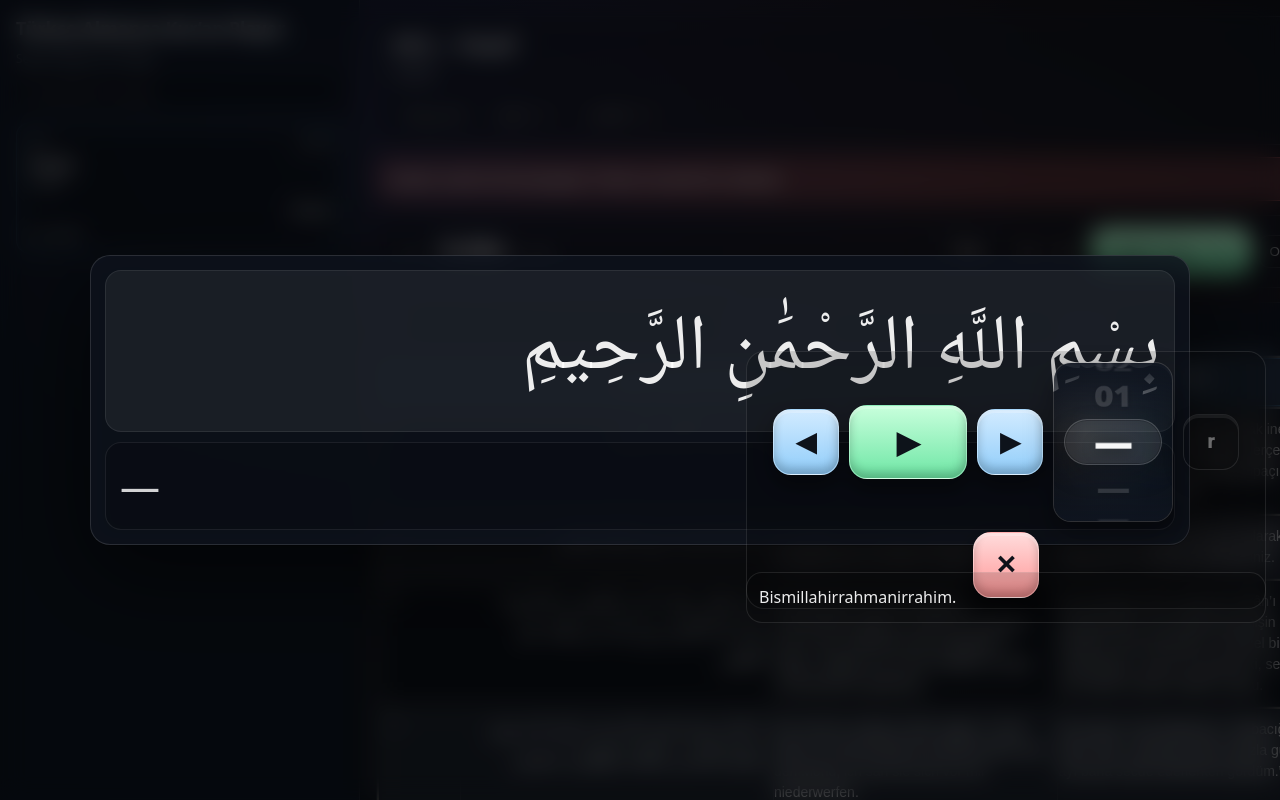
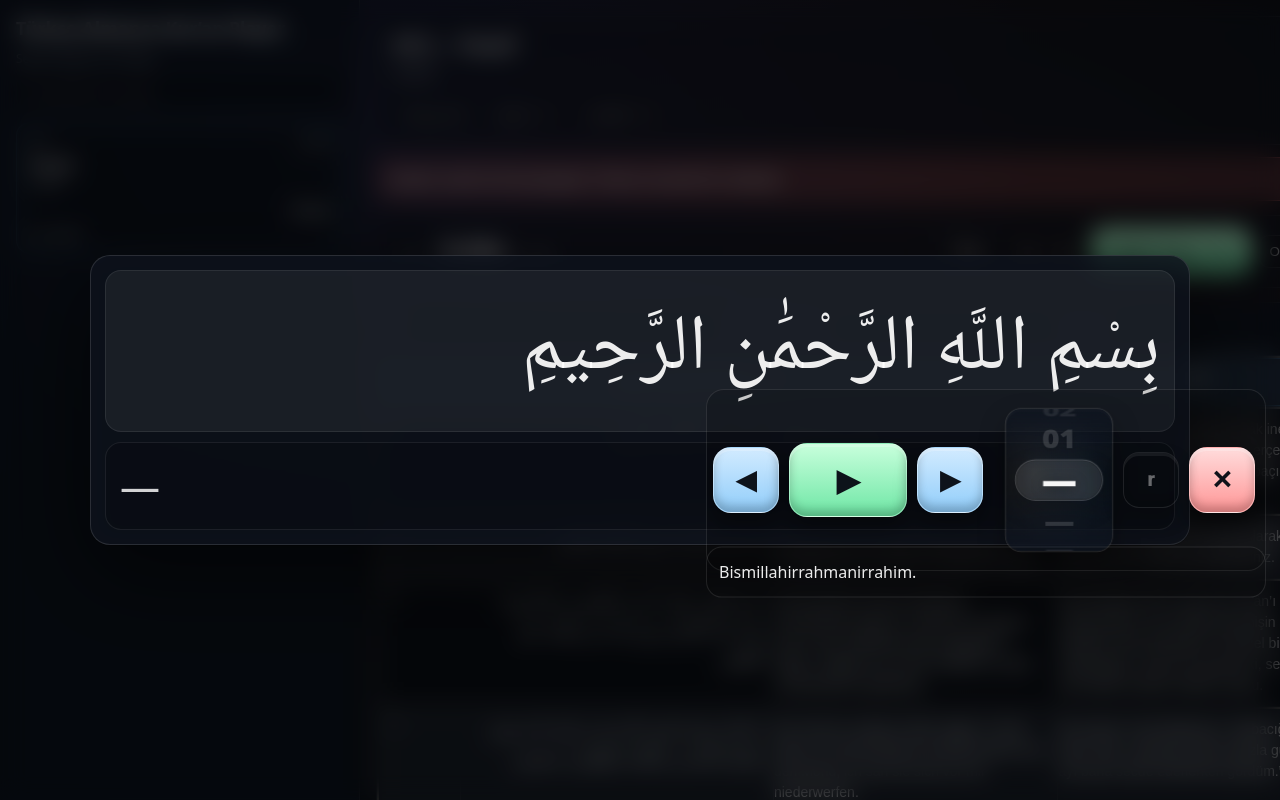
Before and after one commit to sunrise8030/Qatd, a React (Vite) app: page / in a window 1280 px wide. Both pictures are taken after a click on the button "Single Player". Shown: the top 800 px of the page. Built offline with nearby package versions, Linux system fonts and the light colour scheme.

Commit message:
Update App.jsx

```diff
--- a/src/App.jsx
+++ b/src/App.jsx
@@ -1,15 +1,6 @@
-// =========================================================
-// src/App.jsx (TAM DOSYA)
-// - Single Player UI:
-//   - Arabic + German: üstte (card içinde)
-//   - Player dock: fixed, SAĞA yaslı
-//   - Turkish: player dock'un ALTINDA ayrı fixed panel
-// - Repeat (R): r=1, rr=2
-//   - ayet segmenti (start/end) bittiğinde tekrar play eder
-//   - tekrarlar bitince pause + ayet başına döner
-// - Çark: Yukarı kaydırınca ayet ARTAR, STEP_PX=22
-// - Diğer fonksiyonlar bozulmaz: Timeline/Sync/GitHub/Import-Export/Draft vs.
-// =========================================================
+// =========================
+// FILE: src/App.jsx
+// =========================
 import React, { useCallback, useEffect, useMemo, useRef, useState } from "react";
 import "./styles.css";
 
@@ -358,8 +349,7 @@ function Timeline({
 /**
  * DİKEY 3D RULMAN
  * - Yukarı kaydırınca ARTAR
- * - STEP_PX=22 (hassas)
- * - wheel daha hassas
+ * - STEP_PX=22
  */
 function IOSPickerWheelVertical3D({ disabled, value, onStep }) {
   const ref = useRef(null);
@@ -390,14 +380,12 @@ function IOSPickerWheelVertical3D({ disabled, value, onStep }) {
   const tickSteps = () => {
     let did = false;
 
-    // up => +1
     while (accumPxRef.current <= -STEP_PX) {
       onStep(+1);
       accumPxRef.current += STEP_PX;
       did = true;
     }
 
-    // down => -1
     while (accumPxRef.current >= STEP_PX) {
       onStep(-1);
       accumPxRef.current -= STEP_PX;
@@ -415,7 +403,7 @@ function IOSPickerWheelVertical3D({ disabled, value, onStep }) {
     }
 
     const DECAY = 0.006;
-    const MAX_MS = 1200;
+    const MAX_MS = 1100;
     const startTs = performance.now();
     let last = performance.now();
 
@@ -477,7 +465,7 @@ function IOSPickerWheelVertical3D({ disabled, value, onStep }) {
     stop();
 
     const dy = e.deltaY;
-    const steps = clamp(Math.round(Math.abs(dy) / 28), 1, 12);
+    const steps = clamp(Math.round(Math.abs(dy) / 28), 1, 10);
     const dir = dy < 0 ? +1 : -1;
 
     for (let i = 0; i < steps; i += 1) onStep(dir);
@@ -546,9 +534,9 @@ function IOSPickerWheelVertical3D({ disabled, value, onStep }) {
 
 /**
  * Single Player:
- * - Arabic + German üstte (card)
- * - Dock: fixed sağda
- * - Turkish: dock altında ayrı panel
+ * - Arapça + Almanca üstte
+ * - Dock: fixed sağ (tek satır; wrap yok; overflowX auto)
+ * - Türkçe: dock altında ayrı panel
  */
 function SinglePlayerPanel({
   open,
@@ -588,14 +576,17 @@ function SinglePlayerPanel({
 
   const ay = Number(verse?.ayah || 0);
 
-  // Dock sağda, ekranın 3/5 aşağısı
+  const DOCK_TOP = "60%";
+  const RIGHT = 14;
+  const DOCK_W = "min(560px, calc(100% - 28px))";
+
   const dock = {
     position: "fixed",
-    right: 14,
-    top: "60%",
+    right: RIGHT,
+    top: DOCK_TOP,
     transform: "translateY(-50%)",
     zIndex: 10001,
-    width: "min(520px, calc(100% - 28px))",
+    width: DOCK_W,
     minHeight: 92,
     padding: 10,
     borderRadius: 18,
@@ -603,7 +594,10 @@ function SinglePlayerPanel({
     background: "rgba(0,0,0,0.16)",
     display: "flex",
     alignItems: "center",
-    justifyContent: "center",
+    justifyContent: "flex-end",
+    overflowX: "auto", // ✅ tek satır garantisi
+    overflowY: "hidden",
+    WebkitOverflowScrolling: "touch",
     pointerEvents: "auto",
   };
 
@@ -611,17 +605,20 @@ function SinglePlayerPanel({
     display: "flex",
     gap: 10,
     alignItems: "center",
-    flexWrap: "wrap",
-    justifyContent: "center",
+    flexWrap: "nowrap", // ✅ wrap kapalı
+    whiteSpace: "nowrap",
+    justifyContent: "flex-end",
   };
 
+  // Türkçe panel: dock'un hemen altına hizalı
   const trPanel = {
     position: "fixed",
-    right: 14,
-    top: "calc(60% + 92px)",
+    right: RIGHT,
+    top: `calc(${DOCK_TOP} + 92px)`,
+    transform: "translateY(-50%)",
     zIndex: 10001,
-    width: "min(520px, calc(100% - 28px))",
-    maxHeight: "30vh",
+    width: DOCK_W,
+    maxHeight: "32vh",
     overflow: "auto",
     padding: 12,
     borderRadius: 16,
@@ -634,7 +631,6 @@ function SinglePlayerPanel({
 
   return (
     <div className="singlePlayerBackdrop" role="dialog" aria-modal="true" aria-label="Single Player">
-      {/* Üst içerik: Arapça + Almanca */}
       <div className="singlePlayerCard">
         <div className="singlePlayerLines">
           <div className="singlePlayerLine singlePlayerLineAr" dir="rtl">
@@ -642,12 +638,9 @@ function SinglePlayerPanel({
           </div>
 
           <div className="singlePlayerLine singlePlayerLineDe">{(verse?.de || "—").trim()}</div>
-
-          {/* Türkçe burada artık yok */}
         </div>
       </div>
 
-      {/* ✅ FIXED DOCK (sağa yaslı) */}
       <div className="singlePlayerControls" style={dock}>
         <div className="singlePlayerBtns" style={dockRow}>
           <button className="spBtn" type="button" onClick={onPrev} aria-label="Prev">
@@ -662,7 +655,10 @@ function SinglePlayerPanel({
             ▶
           </button>
 
-          <IOSPickerWheelVertical3D disabled={dialDisabled} value={ay} onStep={onDialStep} />
+          {/* çark biraz kompakt: tek satır için */}
+          <div style={{ transform: "scale(0.90)", transformOrigin: "center right" }}>
+            <IOSPickerWheelVertical3D disabled={dialDisabled} value={ay} onStep={onDialStep} />
+          </div>
 
           <button
             className={`spRBtn ${repeatMode ? "on" : "off"}`}
@@ -682,7 +678,6 @@ function SinglePlayerPanel({
         </div>
       </div>
 
-      {/* ✅ Türkçe panel dock'un altında */}
       <div style={trPanel} aria-label="Turkish">
         {(verse?.tr || "—").trim()}
       </div>
@@ -722,12 +717,8 @@ function PlayerControls({
       <div className="liveTimeBar">
         <div className="liveTime">
           <span className="liveLabel">LIVE</span>
-          <span className="liveSec">
-            {Number.isFinite(currentTime) ? currentTime.toFixed(2) : "0.00"}s
-          </span>
-          <span className="liveDur muted">
-            / {Number.isFinite(duration) ? duration.toFixed(2) : "0.00"}s
-          </span>
+          <span className="liveSec">{Number.isFinite(currentTime) ? currentTime.toFixed(2) : "0.00"}s</span>
+          <span className="liveDur muted">/ {Number.isFinite(duration) ? duration.toFixed(2) : "0.00"}s</span>
         </div>
 
         <div className="liveActions">
@@ -741,11 +732,7 @@ function PlayerControls({
             ▶
           </button>
 
-          <button
-            className={`btnSinglePlayer ${singleOn ? "on" : ""}`}
-            type="button"
-            onClick={onToggleSingle}
-          >
+          <button className={`btnSinglePlayer ${singleOn ? "on" : ""}`} type="button" onClick={onToggleSingle}>
             {singleOn ? "Single Player: ON" : "Single Player"}
           </button>
 
@@ -1022,22 +1009,12 @@ function SyncPanel({
             <div className="syncInputs">
               <label className="miniLabel">
                 start
-                <input
-                  className="miniInput"
-                  value={startInput}
-                  onChange={(e) => setStartInput(e.target.value)}
-                  inputMode="decimal"
-                />
+                <input className="miniInput" value={startInput} onChange={(e) => setStartInput(e.target.value)} inputMode="decimal" />
               </label>
 
               <label className="miniLabel">
                 end
-                <input
-                  className="miniInput"
-                  value={endInput}
-                  onChange={(e) => setEndInput(e.target.value)}
-                  inputMode="decimal"
-                />
+                <input className="miniInput" value={endInput} onChange={(e) => setEndInput(e.target.value)} inputMode="decimal" />
               </label>
 
               <div className="syncMetaInline">
@@ -1050,34 +1027,18 @@ function SyncPanel({
           <div className="syncRow">
             <div className="syncNudgeGroup">
               <span className="muted">Start:</span>
-              <button className="btnTiny" type="button" onClick={() => nudgeStart(-0.1)} disabled={!active}>
-                -0.1
-              </button>
-              <button className="btnTiny" type="button" onClick={() => nudgeStart(+0.1)} disabled={!active}>
-                +0.1
-              </button>
-              <button className="btnTiny" type="button" onClick={() => nudgeStart(-0.5)} disabled={!active}>
-                -0.5
-              </button>
-              <button className="btnTiny" type="button" onClick={() => nudgeStart(+0.5)} disabled={!active}>
-                +0.5
-              </button>
+              <button className="btnTiny" type="button" onClick={() => nudgeStart(-0.1)} disabled={!active}>-0.1</button>
+              <button className="btnTiny" type="button" onClick={() => nudgeStart(+0.1)} disabled={!active}>+0.1</button>
+              <button className="btnTiny" type="button" onClick={() => nudgeStart(-0.5)} disabled={!active}>-0.5</button>
+              <button className="btnTiny" type="button" onClick={() => nudgeStart(+0.5)} disabled={!active}>+0.5</button>
             </div>
 
             <div className="syncNudgeGroup">
               <span className="muted">End:</span>
-              <button className="btnTiny" type="button" onClick={() => nudgeEnd(-0.1)} disabled={!active}>
-                -0.1
-              </button>
-              <button className="btnTiny" type="button" onClick={() => nudgeEnd(+0.1)} disabled={!active}>
-                +0.1
-              </button>
-              <button className="btnTiny" type="button" onClick={() => nudgeEnd(-0.5)} disabled={!active}>
-                -0.5
-              </button>
-              <button className="btnTiny" type="button" onClick={() => nudgeEnd(+0.5)} disabled={!active}>
-                +0.5
-              </button>
+              <button className="btnTiny" type="button" onClick={() => nudgeEnd(-0.1)} disabled={!active}>-0.1</button>
+              <button className="btnTiny" type="button" onClick={() => nudgeEnd(+0.1)} disabled={!active}>+0.1</button>
+              <button className="btnTiny" type="button" onClick={() => nudgeEnd(-0.5)} disabled={!active}>-0.5</button>
+              <button className="btnTiny" type="button" onClick={() => nudgeEnd(+0.5)} disabled={!active}>+0.5</button>
             </div>
           </div>
         </div>
@@ -1086,54 +1047,28 @@ function SyncPanel({
           <div className="syncRow">
             <label className="miniLabel">
               Jump ayah
-              <input
-                className="miniInput"
-                value={jumpAyah}
-                onChange={(e) => setJumpAyah(e.target.value)}
-                inputMode="numeric"
-              />
+              <input className="miniInput" value={jumpAyah} onChange={(e) => setJumpAyah(e.target.value)} inputMode="numeric" />
             </label>
-            <button className="btnSmall" type="button" onClick={jumpToAyah}>
-              Go
-            </button>
+            <button className="btnSmall" type="button" onClick={jumpToAyah}>Go</button>
 
             <label className="miniLabel">
               Jump time (s)
-              <input
-                className="miniInput"
-                value={jumpTime}
-                onChange={(e) => setJumpTime(e.target.value)}
-                inputMode="decimal"
-              />
+              <input className="miniInput" value={jumpTime} onChange={(e) => setJumpTime(e.target.value)} inputMode="decimal" />
             </label>
-            <button className="btnSmall" type="button" onClick={jumpToTime}>
-              Seek
-            </button>
+            <button className="btnSmall" type="button" onClick={jumpToTime}>Seek</button>
           </div>
 
           <div className="syncRow">
-            <button className="btnSmall" type="button" onClick={onJumpFirstUntimed}>
-              First untimed
-            </button>
+            <button className="btnSmall" type="button" onClick={onJumpFirstUntimed}>First untimed</button>
             <div className="divider" />
-            <button className="btnSmall" type="button" onClick={onSaveDraft}>
-              Save draft
-            </button>
-            <button className="btnSmall" type="button" onClick={onRestoreDraft}>
-              Restore draft
-            </button>
-            <button className="btnSmall" type="button" onClick={onClearDraft}>
-              Clear draft
-            </button>
+            <button className="btnSmall" type="button" onClick={onSaveDraft}>Save draft</button>
+            <button className="btnSmall" type="button" onClick={onRestoreDraft}>Restore draft</button>
+            <button className="btnSmall" type="button" onClick={onClearDraft}>Clear draft</button>
           </div>
 
           <div className="syncRow">
-            <button className="btnSmall" type="button" onClick={onExportJson}>
-              Export JSON
-            </button>
-            <button className="btnSmall" type="button" onClick={() => fileRef.current?.click()}>
-              Import JSON
-            </button>
+            <button className="btnSmall" type="button" onClick={onExportJson}>Export JSON</button>
+            <button className="btnSmall" type="button" onClick={() => fileRef.current?.click()}>Import JSON</button>
             <input
               ref={fileRef}
               type="file"
@@ -1173,57 +1108,31 @@ function SyncPanel({
               <div className="syncRow">
                 <label className="miniLabel">
                   Repo (owner/repo)
-                  <input
-                    className="miniInput"
-                    value={ghRepo}
-                    onChange={(e) => setGhRepo(e.target.value)}
-                    placeholder="yourname/yourrepo"
-                  />
+                  <input className="miniInput" value={ghRepo} onChange={(e) => setGhRepo(e.target.value)} placeholder="yourname/yourrepo" />
                 </label>
 
                 <label className="miniLabel">
                   Branch
-                  <input
-                    className="miniInput"
-                    value={ghBranch}
-                    onChange={(e) => setGhBranch(e.target.value)}
-                    placeholder="main"
-                  />
+                  <input className="miniInput" value={ghBranch} onChange={(e) => setGhBranch(e.target.value)} placeholder="main" />
                 </label>
               </div>
 
               <div className="syncRow">
                 <label className="miniLabel">
                   File path in repo
-                  <input
-                    className="miniInput"
-                    value={ghPath}
-                    onChange={(e) => setGhPath(e.target.value)}
-                    placeholder="public/data/yusuf.json"
-                  />
+                  <input className="miniInput" value={ghPath} onChange={(e) => setGhPath(e.target.value)} placeholder="public/data/yusuf.json" />
                 </label>
 
                 <label className="miniLabel">
                   Commit message
-                  <input
-                    className="miniInput"
-                    value={ghMsg}
-                    onChange={(e) => setGhMsg(e.target.value)}
-                    placeholder="optional"
-                  />
+                  <input className="miniInput" value={ghMsg} onChange={(e) => setGhMsg(e.target.value)} placeholder="optional" />
                 </label>
               </div>
 
               <div className="syncRow">
                 <label className="miniLabel" style={{ minWidth: 290 }}>
                   GitHub token (PAT)
-                  <input
-                    className="miniInput"
-                    value={ghToken}
-                    onChange={(e) => setGhToken(e.target.value)}
-                    placeholder="ghp_... / github_pat_..."
-                    type="password"
-                  />
+                  <input className="miniInput" value={ghToken} onChange={(e) => setGhToken(e.target.value)} placeholder="ghp_... / github_pat_..." type="password" />
                 </label>
 
                 <label className="chip" title="Store token in localStorage on this browser">
@@ -1310,9 +1219,9 @@ export default function App() {
   const [toolsCollapsed, setToolsCollapsed] = useState(true);
   const [singleOn, setSingleOn] = useState(false);
 
-  // 0 off, 1 => 1 tekrar, 2 => 2 tekrar
+  // repeat: 0 off, 1 => 1 tekrar, 2 => 2 tekrar
   const [repeatMode, setRepeatMode] = useState(0);
-  const repeatStateRef = useRef({ idx: -1, done: 0, armed: true });
+  const repeatStateRef = useRef({ idx: -1, done: 0, armed: true, lastFire: 0 });
 
   useEffect(() => {
     document.title = "Türkçe-Almanca Kur’an Player";
@@ -1373,7 +1282,7 @@ export default function App() {
     setSingleOn(false);
 
     setRepeatMode(0);
-    repeatStateRef.current = { idx: -1, done: 0, armed: true };
+    repeatStateRef.current = { idx: -1, done: 0, armed: true, lastFire: 0 };
 
     const a = audioRef.current;
     if (a) {
@@ -1460,7 +1369,7 @@ export default function App() {
       const start = Number(v.start);
       if (!Number.isFinite(start)) return;
 
-      repeatStateRef.current = { idx, done: 0, armed: true };
+      repeatStateRef.current = { idx, done: 0, armed: true, lastFire: 0 };
       seekTo(start, autoPlay);
     },
     [seekTo]
@@ -1587,17 +1496,16 @@ export default function App() {
     if (idx >= 0) seekVerse(idx, true);
   }, [seekVerse]);
 
-  // ✅ Repeat toggle: off -> 1 -> 2 -> off
+  // repeat toggle: off -> 1 -> 2 -> off
   const toggleRepeat = useCallback(() => {
     setRepeatMode((m) => {
       const next = m === 0 ? 1 : m === 1 ? 2 : 0;
 
       if (next <= 0) {
-        repeatStateRef.current = { idx: -1, done: 0, armed: true };
+        repeatStateRef.current = { idx: -1, done: 0, armed: true, lastFire: 0 };
         return next;
       }
 
-      // repeat ON => aktif ayeti yakala ve baştan oynat
       const vs = versesRef.current;
       if (!vs.length) return next;
 
@@ -1608,24 +1516,21 @@ export default function App() {
       const v = vs[idx];
       const s = Number(v?.start);
       if (Number.isFinite(s)) {
-        repeatStateRef.current = { idx, done: 0, armed: true };
+        repeatStateRef.current = { idx, done: 0, armed: true, lastFire: 0 };
         tactilePulse(10);
         seekTo(s, true);
       }
-
       return next;
     });
   }, [seekTo]);
 
-  // ✅ Repeat engine (asıl düzeltme)
+  // ✅ Repeat engine (çalışan)
   useEffect(() => {
     const a = audioRef.current;
-    if (!a) return;
     const vs = versesRef.current;
-    if (!vs.length) return;
+    if (!a || !vs.length) return;
     if (repeatMode <= 0) return;
 
-    // aktif ayet index
     let idx = activeIndexRef.current;
     if (idx < 0 || !vs[idx]) idx = findActiveVerseIndex(vs, currentTime);
     if (idx < 0 || !vs[idx]) return;
@@ -1635,24 +1540,30 @@ export default function App() {
     const e = Number(v?.end);
     if (!Number.isFinite(s) || !Number.isFinite(e) || e <= s) return;
 
-    // state reset on verse change
     const st = repeatStateRef.current;
-    if (st.idx !== idx) repeatStateRef.current = { idx, done: 0, armed: true };
-
-    // re-arm while well before end
+
+    if (st.idx !== idx) {
+      repeatStateRef.current = { idx, done: 0, armed: true, lastFire: 0 };
+      return;
+    }
+
+    // re-arm
     if (currentTime < e - 0.12) {
       repeatStateRef.current.armed = true;
       return;
     }
 
-    // trigger once near end
     const nearEnd = currentTime >= e - 0.02;
     if (!nearEnd || !repeatStateRef.current.armed) return;
 
+    // spam koruma
+    const now = performance.now();
+    if (now - (repeatStateRef.current.lastFire || 0) < 350) return;
+    repeatStateRef.current.lastFire = now;
+
     repeatStateRef.current.armed = false;
 
     const done = repeatStateRef.current.done || 0;
-
     if (done < repeatMode) {
       repeatStateRef.current.done = done + 1;
       a.currentTime = s;
@@ -1660,14 +1571,13 @@ export default function App() {
       return;
     }
 
-    // repeats finished
     repeatStateRef.current.done = 0;
     a.pause();
     a.currentTime = s;
     setCurrentTime(s);
   }, [currentTime, repeatMode]);
 
-  // existing loop features
+  // existing loops (kalsın)
   useEffect(() => {
     const a = audioRef.current;
     if (!a) return;
@@ -1928,3 +1838,8 @@ export default function App() {
     </div>
   );
 }
+
+// =========================
+// FILE: src/styles.css
+// (Senin son gönderdiğin CSS’i kullan. Ekstra bir şeye gerek yok.)
+// =========================
```
